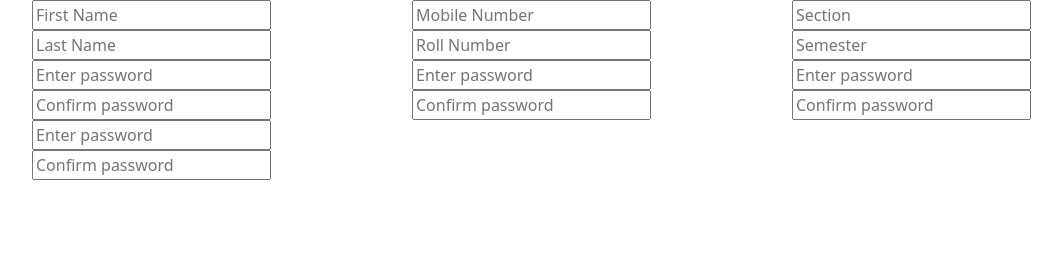
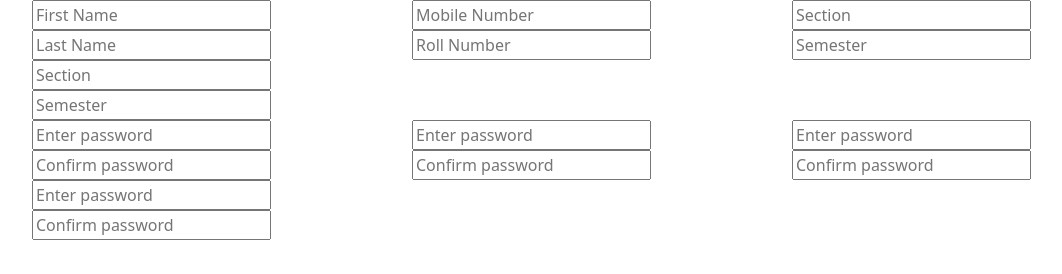
Before and after one commit to NusratNadira/ICT-2106, a plain HTML site: page HTMLClass/index.html in a window 1280 px wide. Shown: the whole page, without its empty margins (50-1112 px from the left). Drawn offline with nearby package versions, Linux system fonts and the light colour scheme.

Commit message:
Update index.html

```diff
--- a/HTMLClass/index.html
+++ b/HTMLClass/index.html
@@ -24,7 +24,10 @@
         <input type="text" placeholder="Section">
         <input type="text" placeholder="Semester">
       </div>
-
+ <div class="col-5">
+        <input type="text" placeholder="Section">
+        <input type="text" placeholder="Semester">
+      </div>
     </div>
 <div class="row">
   <div class="col-4">
```
